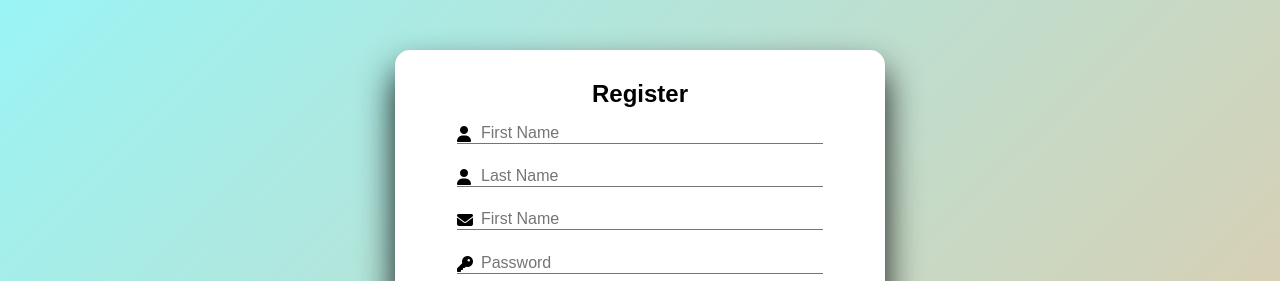
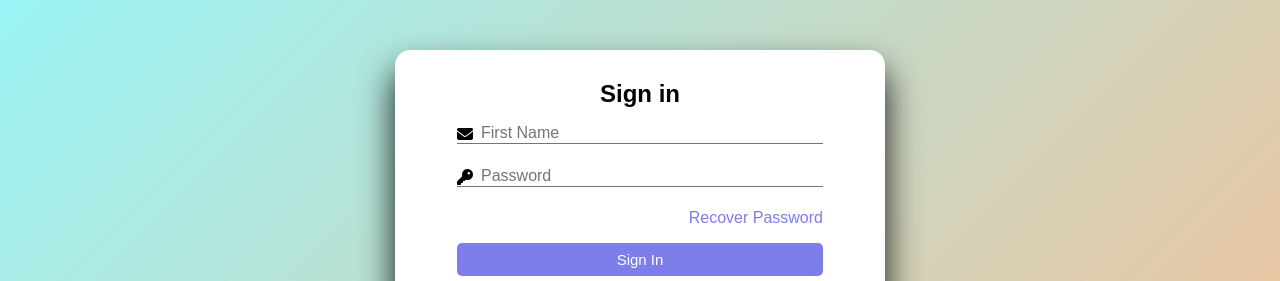
Before and after one commit to trishanth006/Login-page, a plain HTML site: page index.html in a window 1280 px wide. Shown: the top 281 px of the page. Drawn offline with Linux system fonts and the light colour scheme; a script that the page names is missing.

Commit message:
Added JS File

```diff
--- a/index.html
+++ b/index.html
@@ -8,7 +8,7 @@
     <link rel="stylesheet" href="style.css">
 </head>
 <body>
-    <div class="container" id="signup">
+    <div class="container" id="signup" style="display: none;">
         <h1 class="font-title">Register</h1>
         <form action="" method="post">
         <div class="input-group">
```
Also changed, not shown: script.js (added).
